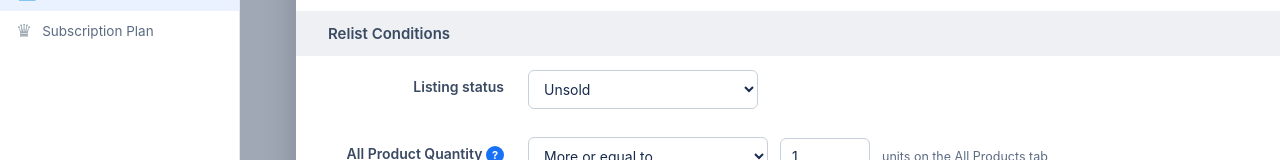
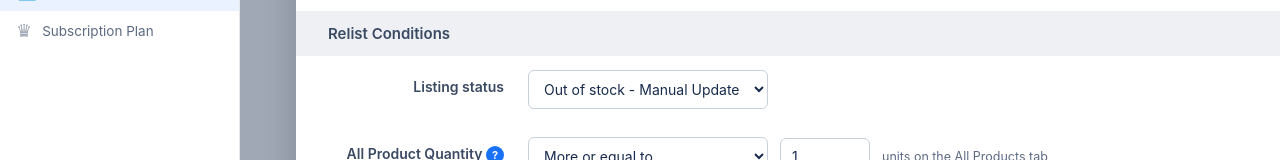
Before and after one commit to trambhn/LitC-eBay-auto-relist, a website: page index.html in a window 1280 px wide. Shown: the part 369-529 px from the top of the page. Drawn offline with Linux system fonts and the light colour scheme.

Commit message:
Update index.html

```diff
--- a/index.html
+++ b/index.html
@@ -157,8 +157,8 @@
           <div class="lbl">Listing status</div>
           <div class="ctl">
             <select id="listingStatus">
-              <option value="unsold">Unsold</option>
-              <option value="sold">Sold</option>
+              <option value="manual">Out of stock - Manual Update</option>
+              <option value="order">Out of stock - Channel Order</option>
               <option value="any">Any Status</option>
             </select>
           </div>
```
